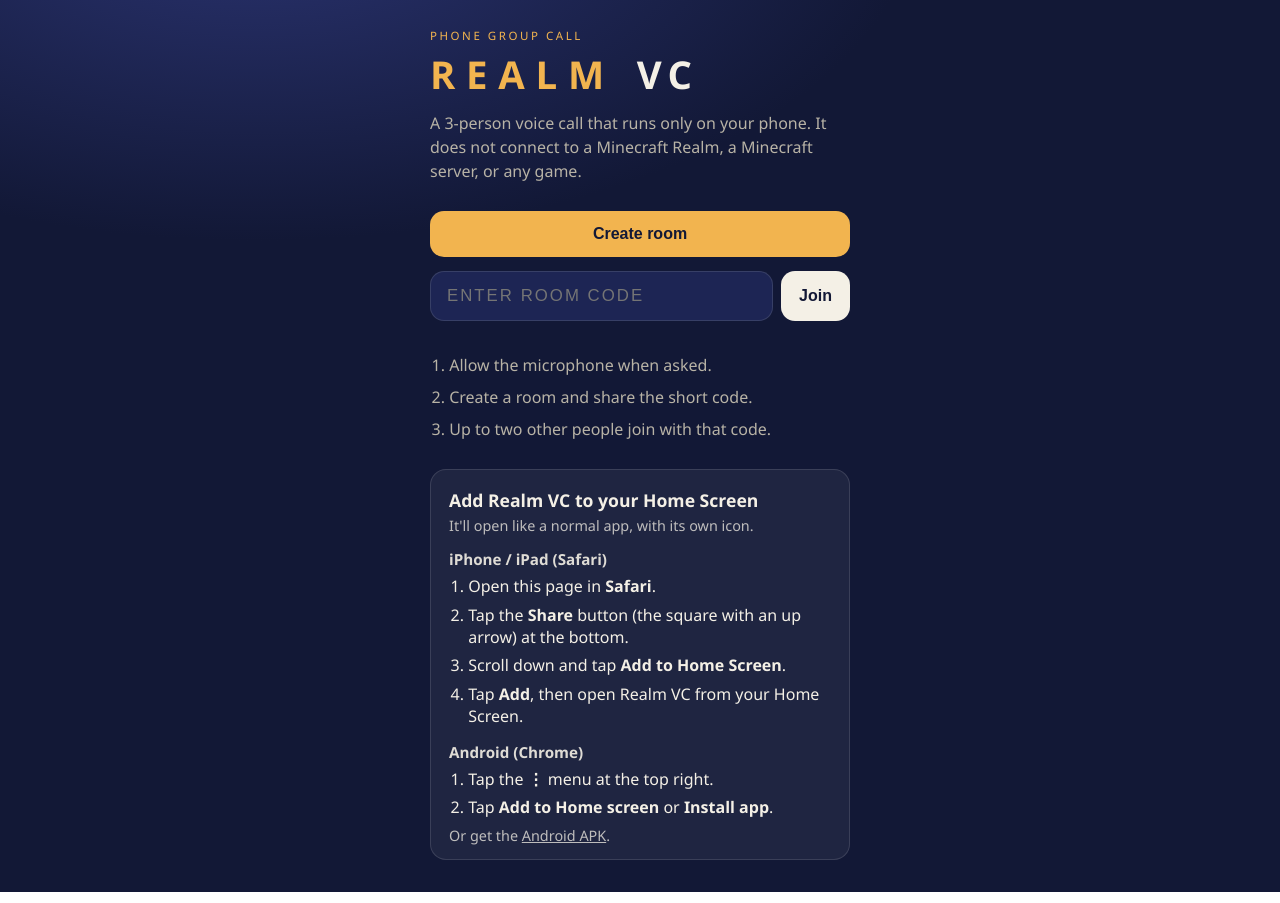
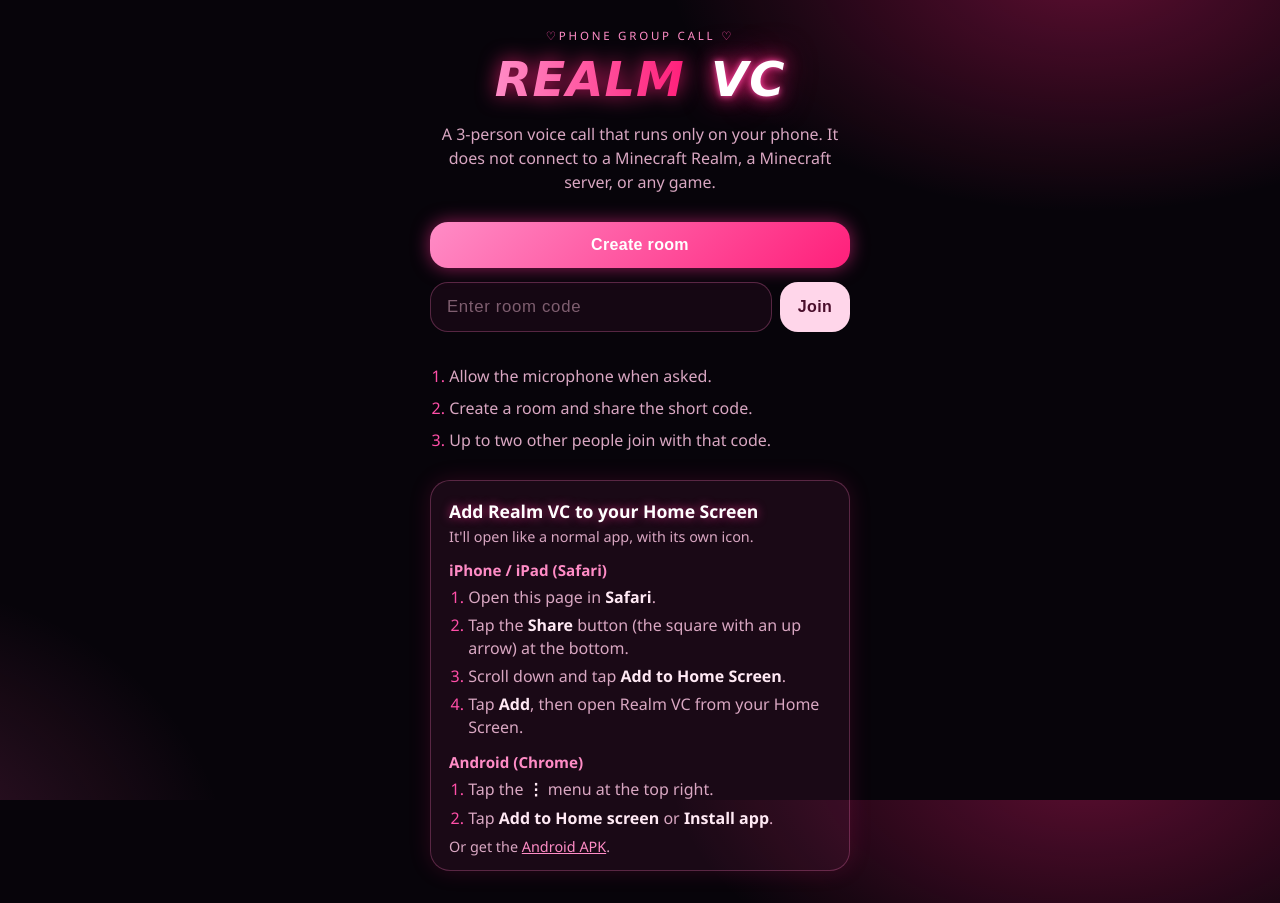
Before and after one commit to Maxjumper940/Realm-VC, a plain HTML site: page docs/index.html in a window 1280 px wide. Drawn offline with Linux system fonts and the light colour scheme.

Commit message:
Realm VC 1.2.0: pink neon theme

```diff
--- a/docs/index.html
+++ b/docs/index.html
@@ -10,7 +10,7 @@
   <meta name="mobile-web-app-capable" content="yes" />
   <meta name="apple-mobile-web-app-status-bar-style" content="black-translucent" />
   <meta name="apple-mobile-web-app-title" content="Realm VC" />
-  <meta name="theme-color" content="#0b0f14" />
+  <meta name="theme-color" content="#07040a" />
   <link rel="apple-touch-icon" href="icon-192.png" />
   <link rel="icon" href="icon-192.png" />
 </head>
--- a/docs/styles.css
+++ b/docs/styles.css
@@ -1,147 +1,126 @@
 :root {
-  --navy: #121836;
-  --navy-mid: #1b2450;
-  --ink: #f4f0e6;
-  --muted: #b8b3a6;
-  --amber: #f2b44f;
-  --amber-dark: #c8891e;
-  --danger: #e25c5c;
-  --ok: #7dcea0;
-  --card: #1d2554;
-  --line: rgba(244, 240, 230, 0.12);
+  --bg: #07040a;
+  --ink: #ffe9f4;
+  --muted: #d9a7c2;
+  --pink: #ff4fa8;
+  --hot: #ff1f7a;
+  --rose: #ff8cc6;
+  --danger: #ff3b5c;
+  --ok: #ff9ad1;
+  --card: rgba(255, 79, 168, 0.08);
+  --line: rgba(255, 120, 190, 0.28);
+  --glow: 0 0 18px rgba(255, 46, 147, 0.55);
   font-family: "Segoe UI", "Helvetica Neue", ui-sans-serif, sans-serif;
 }
-
-* { box-sizing: border-box; }
+* { box-sizing: border-box; -webkit-tap-highlight-color: transparent; }
 html, body {
   margin: 0;
   min-height: 100%;
-  background: radial-gradient(1200px 600px at 20% -10%, #2a3370 0%, var(--navy) 55%);
+  background:
+    radial-gradient(700px 420px at 85% -5%, rgba(255, 31, 122, 0.35), transparent 60%),
+    radial-gradient(600px 500px at -10% 110%, rgba(255, 79, 168, 0.22), transparent 60%),
+    var(--bg);
+  background-attachment: fixed;
   color: var(--ink);
 }
-body {
-  min-height: 100dvh;
-  padding: env(safe-area-inset-top) 20px env(safe-area-inset-bottom);
-}
+body { min-height: 100dvh; padding: env(safe-area-inset-top) 20px env(safe-area-inset-bottom); }
 #app { max-width: 420px; margin: 0 auto; }
 .screen { padding: 28px 0 24px; }
-.brand h1, .code {
+.brand { text-align: center; }
+.brand h1 {
   margin: 0;
-  letter-spacing: 0.16em;
+  font-family: "Snell Roundhand", "Brush Script MT", "Segoe Script", "Dancing Script", cursive;
+  font-style: italic;
   font-weight: 700;
+  font-size: 3rem;
+  line-height: 1.1;
+  letter-spacing: 0.02em;
+  color: #fff;
+  text-shadow: 0 0 6px var(--pink), 0 0 18px var(--hot), 0 0 34px rgba(255, 31, 122, 0.7);
 }
-.brand h1 {
-  font-size: 2.4rem;
-  line-height: 1.1;
+.brand h1 span {
+  background: linear-gradient(90deg, var(--rose), var(--hot));
+  -webkit-background-clip: text; background-clip: text; color: transparent;
+  text-shadow: none; filter: drop-shadow(0 0 10px rgba(255, 31, 122, 0.8));
+  margin-right: 0.18em;
 }
-.brand h1 span { color: var(--amber); letter-spacing: 0.28em; margin-right: 0.15em; }
+.code { margin: 0; font-weight: 700; }
 .eyebrow {
-  text-transform: uppercase;
-  letter-spacing: 0.22em;
-  font-size: 0.72rem;
-  color: var(--amber);
-  margin: 0 0 10px;
+  text-transform: uppercase; letter-spacing: 0.24em; font-size: 0.72rem;
+  color: var(--rose); margin: 0 0 10px;
 }
-.lede, .status, .steps, .error {
-  color: var(--muted);
-  line-height: 1.5;
-}
+.brand .eyebrow::before, .brand .eyebrow::after { content: " \2661 "; color: var(--pink); }
+.lede, .status, .steps, .error { color: var(--muted); line-height: 1.5; }
 .lede { margin: 16px 0 28px; font-size: 1rem; }
 .actions { display: grid; gap: 14px; }
 .btn {
-  appearance: none;
-  border: 0;
-  border-radius: 14px;
-  padding: 14px 18px;
-  font-size: 1rem;
-  font-weight: 650;
-  cursor: pointer;
+  appearance: none; border: 0; border-radius: 18px; padding: 14px 18px;
+  font-size: 1rem; font-weight: 700; cursor: pointer; letter-spacing: 0.02em;
+  transition: transform 0.08s ease, box-shadow 0.2s ease;
 }
-.btn:disabled { opacity: 0.55; cursor: not-allowed; }
-.btn.primary { background: var(--amber); color: var(--navy); }
-.btn.secondary { background: #f4f0e6; color: var(--navy); }
+.btn:active { transform: scale(0.97); }
+.btn:disabled { opacity: 0.5; cursor: not-allowed; }
+.btn.primary {
+  background: linear-gradient(135deg, var(--rose), var(--hot));
+  color: #fff; box-shadow: var(--glow);
+}
+.btn.secondary { background: #ffd6ea; color: #4a0f2c; }
 .btn.ghost {
-  background: transparent;
-  color: var(--ink);
-  border: 1px solid var(--line);
-  padding: 10px 14px;
-  font-size: 0.9rem;
+  background: transparent; color: var(--ink); border: 1px solid var(--line);
+  padding: 10px 14px; font-size: 0.9rem;
 }
 .btn.round {
-  min-width: 128px;
-  border-radius: 999px;
-  background: var(--card);
-  color: var(--ink);
-  border: 1px solid var(--line);
+  min-width: 128px; border-radius: 999px; background: var(--card);
+  color: var(--ink); border: 1px solid var(--line); backdrop-filter: blur(6px);
 }
-.btn.round[aria-pressed="true"] { background: #3b2a1a; color: var(--amber); }
-.btn.danger { background: var(--danger); color: white; border-color: transparent; }
+.btn.round[aria-pressed="true"] {
+  background: rgba(255, 31, 122, 0.25); color: #fff; border-color: var(--pink); box-shadow: var(--glow);
+}
+.btn.danger {
+  background: linear-gradient(135deg, #ff5a7a, #d1003f); color: #fff;
+  border-color: transparent; box-shadow: 0 0 16px rgba(255, 40, 90, 0.5);
+}
 .join-row { display: grid; grid-template-columns: 1fr auto; gap: 8px; }
 input {
-  width: 100%;
-  border: 1px solid var(--line);
-  background: var(--card);
-  color: var(--ink);
-  border-radius: 14px;
-  padding: 14px 16px;
-  font-size: 1.05rem;
-  letter-spacing: 0.12em;
-  text-transform: uppercase;
+  width: 100%; border: 1px solid var(--line); background: rgba(255, 79, 168, 0.06);
+  color: var(--ink); border-radius: 18px; padding: 14px 16px; font-size: 1.05rem;
+  letter-spacing: 0.12em; text-transform: uppercase;
 }
-input:focus { outline: 2px solid var(--amber); }
+input::placeholder { color: rgba(255, 200, 225, 0.45); letter-spacing: 0.04em; text-transform: none; }
+input:focus { outline: none; border-color: var(--pink); box-shadow: var(--glow); }
 .steps { padding-left: 1.2rem; margin: 32px 0 0; }
 .steps li { margin: 8px 0; }
+.steps li::marker { color: var(--pink); }
 .error { color: var(--danger); margin: 0; }
 .room-head { text-align: center; }
 .code {
-  font-size: 2.2rem;
-  letter-spacing: 0.28em;
-  margin: 4px 0 16px;
+  font-size: 2.3rem; letter-spacing: 0.28em; margin: 4px 0 16px; color: #fff;
+  text-shadow: 0 0 10px var(--pink), 0 0 26px rgba(255, 31, 122, 0.6);
 }
 .code-actions { display: flex; justify-content: center; gap: 8px; }
-.status { min-height: 1.4em; margin: 18px 0 8px; }
-.people {
-  list-style: none;
-  padding: 0;
-  margin: 8px 0 28px;
-  display: grid;
-  gap: 10px;
+.status { min-height: 1.4em; margin: 18px 0 8px; text-align: center; }
+.people { list-style: none; padding: 0; margin: 8px 0 28px; display: grid; gap: 10px; }
+.people li {
+  background: var(--card); border: 1px solid var(--line); border-radius: 20px;
+  padding: 14px 16px; display: flex; justify-content: space-between; align-items: center;
+  backdrop-filter: blur(6px);
 }
-.people li {
-  background: var(--card);
-  border: 1px solid var(--line);
-  border-radius: 16px;
-  padding: 14px 16px;
-  display: flex;
-  justify-content: space-between;
-  align-items: center;
-}
-.people .who { font-weight: 650; }
+.people .who { font-weight: 700; }
 .people .meta { color: var(--muted); font-size: 0.85rem; }
 .dot {
-  width: 8px; height: 8px; border-radius: 50%;
-  background: var(--ok); display: inline-block; margin-right: 8px;
+  width: 9px; height: 9px; border-radius: 50%; background: var(--pink);
+  display: inline-block; margin-right: 8px; box-shadow: 0 0 8px var(--pink);
 }
-.dot.off { background: #6b6570; }
-.call-bar {
-  display: flex;
-  justify-content: center;
-  gap: 12px;
-  position: sticky;
-  bottom: 12px;
-}
-.sr-only {
-  position: absolute;
-  width: 1px; height: 1px;
-  overflow: hidden;
-  clip: rect(0 0 0 0);
-}
-
-.install-card { margin: 28px 0 8px; padding: 18px 18px 8px; border-radius: 16px; background: rgba(255,255,255,0.06); border: 1px solid rgba(255,255,255,0.12); }
+.dot.off { background: #5e4352; box-shadow: none; }
+.call-bar { display: flex; justify-content: center; gap: 12px; position: sticky; bottom: 12px; }
+.sr-only { position: absolute; width: 1px; height: 1px; overflow: hidden; clip: rect(0 0 0 0); }
+.install-card { margin: 28px 0 8px; padding: 18px 18px 8px; border-radius: 20px; background: var(--card); border: 1px solid var(--line); box-shadow: 0 0 22px rgba(255, 31, 122, 0.15); }
 .install-card[hidden] { display: none; }
-.install-card h2 { margin: 0 0 4px; font-size: 1.1rem; }
-.install-card h3 { margin: 14px 0 4px; font-size: 0.95rem; opacity: 0.9; }
-.install-card ol { padding-left: 1.2rem; margin: 4px 0 8px; }
+.install-card h2 { margin: 0 0 4px; font-size: 1.1rem; color: #fff; text-shadow: 0 0 10px rgba(255, 46, 147, 0.7); }
+.install-card h3 { margin: 14px 0 4px; font-size: 0.95rem; color: var(--rose); }
+.install-card ol { padding-left: 1.2rem; margin: 4px 0 8px; color: var(--muted); }
 .install-card li { margin: 6px 0; line-height: 1.4; }
-.install-sub { margin: 0 0 6px; opacity: 0.75; font-size: 0.9rem; }
-.install-card a { color: inherit; text-decoration: underline; }
+.install-card li::marker { color: var(--pink); }
+.install-card b { color: var(--ink); }
+.install-sub { margin: 0 0 6px; color: var(--muted); font-size: 0.9rem; }
+.install-card a { color: var(--rose); text-decoration: underline; }
```
Also changed, not shown: docs/manifest.json, 1 other file.
